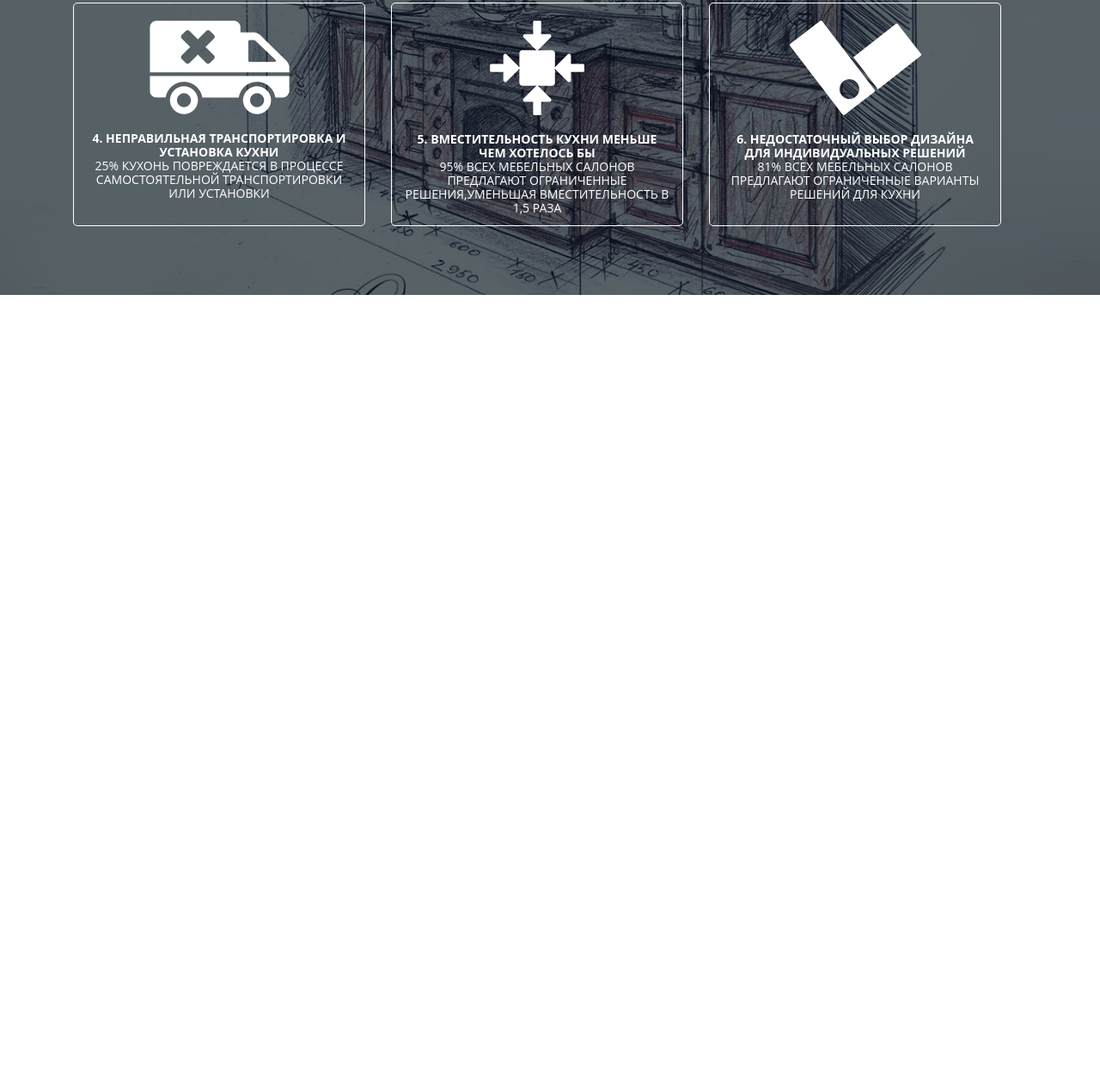
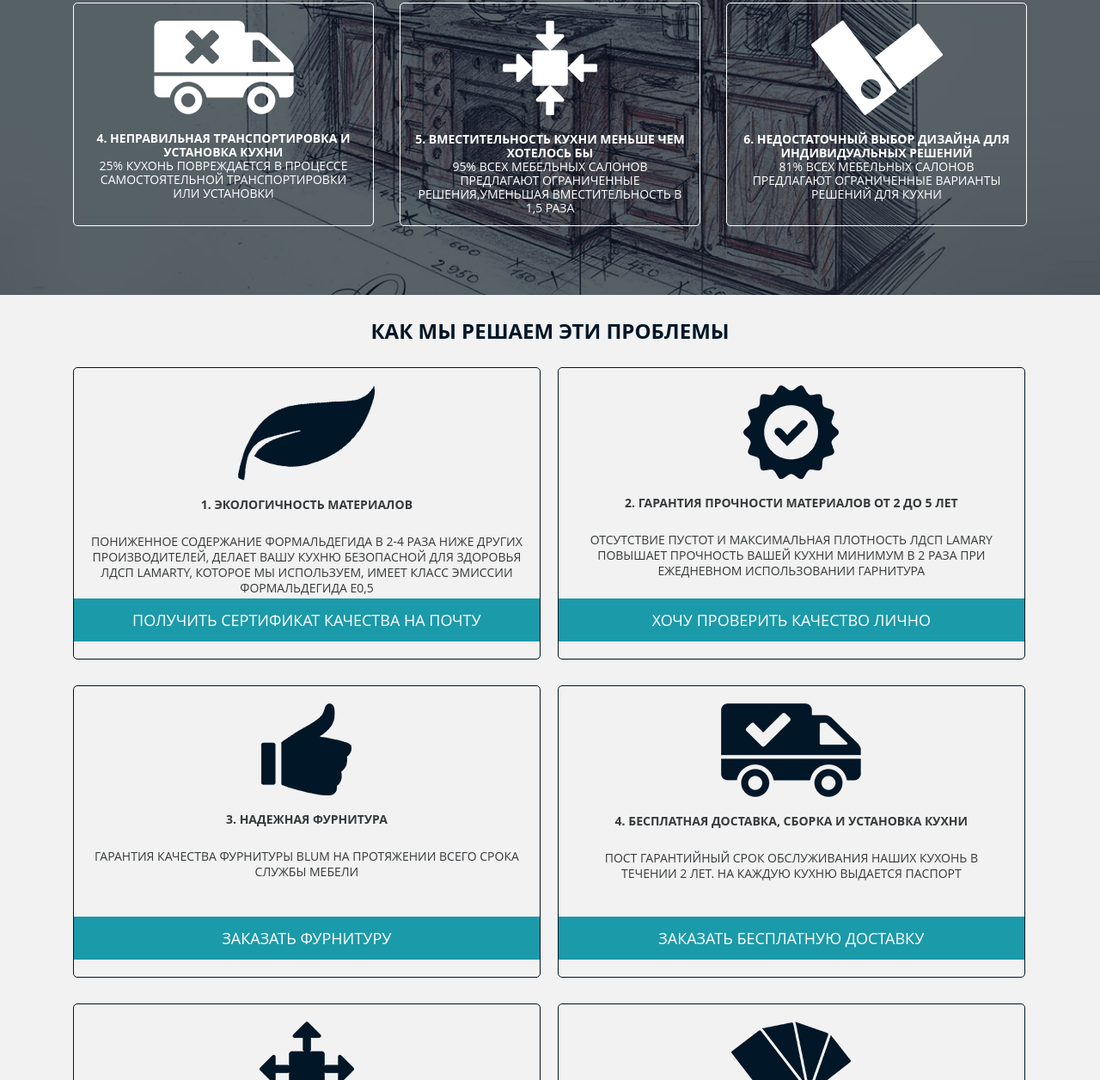
Before and after one commit to druny/kitchen66, a plain HTML site: page www/index.html in a window 1280 px wide. Shown: the part 1544-2800 px from the top of the page at 86% size. Before the commit the page ends 1912 px from the top, so only its background shows below. Drawn offline with nearby package versions, Linux system fonts and the light colour scheme.

Commit message:
Create 'Answers' block

```diff
--- a/www/index.html
+++ b/www/index.html
@@ -93,7 +93,7 @@
 					</h3>
 					<form class="main-post-form" action="#" method="post">
 						<input type="text" placeholder="ВВЕДИТЕ ИМЯ" required>
-						<input type="number" pattern="[0-9_-]{10}" placeholder="+7 (___)___-__-__" title="Формат: (096) 999 99 99" required>
+						<input type="number" pattern="^((8|\+7)[\- ]?)?(\(?\d{3}\)?[\- ]?)?[\d\- ]{7,10}$" placeholder="+7 (___)___-__-__" title="Формат: (096) 999 99 99"  required>
 						<input type="email" placeholder="ВВЕДИТЕ E-MAIL" required>
 						<button class="callback-button">
 							Получить каталог
@@ -192,6 +192,61 @@
 		<div class="clearfix"></div>
 	</div>
 </div>
+
+<div class="answers">
+	<div class="container">
+		<h3 class="answers-title">КАК МЫ РЕШАЕМ ЭТИ ПРОБЛЕМЫ</h3>
+
+		<div class="answers-item col-sm-6 col-xs-12">
+			<img src="/img/answers/eko.png" alt="" class="answers-img">
+			<p class="answers-info">1. ЭКОЛОГИЧНОСТЬ МАТЕРИАЛОВ</p>
+			<p class="answers-text">ПОНИЖЕННОЕ СОДЕРЖАНИЕ ФОРМАЛЬДЕГИДА В 2-4 РАЗА НИЖЕ ДРУГИХ ПРОИЗВОДИТЕЛЕЙ, ДЕЛАЕТ ВАШУ КУХНЮ БЕЗОПАСНОЙ ДЛЯ ЗДОРОВЬЯ ЛДСП LAMARTY, КОТОРОЕ МЫ  ИСПОЛЬЗУЕМ, ИМЕЕТ КЛАСС ЭМИССИИ ФОРМАЛЬДЕГИДА Е0,5 </p>
+			<button class="callback-button answers-button">
+				ПОЛУЧИТЬ СЕРТИФИКАТ КАЧЕСТВА НА ПОЧТУ
+			</button>
+		</div>
+		<div class="answers-item col-sm-6 col-xs-12">
+			<img src="/img/answers/guarantees.png" alt="" class="answers-img">
+			<p class="answers-info">2. ГАРАНТИЯ ПРОЧНОСТИ МАТЕРИАЛОВ ОТ 2 ДО 5 ЛЕТ</p>
+			<p class="answers-text">ОТСУТСТВИЕ ПУСТОТ И МАКСИМАЛЬНАЯ ПЛОТНОСТЬ ЛДСП  LAMARY ПОВЫШАЕТ ПРОЧНОСТЬ ВАШЕЙ КУХНИ МИНИМУМ В 2 РАЗА ПРИ ЕЖЕДНЕВНОМ ИСПОЛЬЗОВАНИИ ГАРНИТУРА</p>
+			<button class="callback-button answers-button">
+				ХОЧУ ПРОВЕРИТЬ КАЧЕСТВО ЛИЧНО
+			</button>
+		</div>
+		<div class="answers-item col-sm-6 col-xs-12">
+			<img src="/img/answers/like.png" alt="" class="answers-img">
+			<p class="answers-info">3. НАДЕЖНАЯ ФУРНИТУРА</p>
+			<p class="answers-text">ГАРАНТИЯ КАЧЕСТВА ФУРНИТУРЫ BLUM НА  ПРОТЯЖЕНИИ ВСЕГО СРОКА СЛУЖБЫ МЕБЕЛИ</p>
+			<button class="callback-button answers-button">
+				ЗАКАЗАТЬ ФУРНИТУРУ
+			</button>
+		</div>
+		<div class="answers-item col-sm-6 col-xs-12">
+			<img src="/img/answers/delivery.png" alt="" class="answers-img">
+			<p class="answers-info">4. БЕСПЛАТНАЯ ДОСТАВКА, СБОРКА И УСТАНОВКА КУХНИ</p>
+			<p class="answers-text">ПОСТ ГАРАНТИЙНЫЙ СРОК ОБСЛУЖИВАНИЯ НАШИХ КУХОНЬ В ТЕЧЕНИИ 2 ЛЕТ. НА КАЖДУЮ КУХНЮ ВЫДАЕТСЯ ПАСПОРТ</p>
+			<button class="callback-button answers-button">
+				ЗАКАЗАТЬ БЕСПЛАТНУЮ ДОСТАВКУ
+			</button>
+		</div>
+		<div class="answers-item col-sm-6 col-xs-12">
+			<img src="/img/answers/aim.png" alt="" class="answers-img">
+			<p class="answers-info">5. НЕСТАНДАРТНЫЕ РЕШЕНИЯ</p>
+			<p class="answers-text">СДЕЛАЕМ ПРОСТРАНСТВО ВАШЕЙ КУХНИ  МАКСИМАЛЬНО ВМЕСТИТЕЛЬНЫМ И ФУНКЦИОНАЛЬНЫМ</p>
+			<button class="callback-button answers-button">
+				ПОЛУЧИТЬ КОНСУЛЬТАЦИЮ ДИЗАЙНЕРА
+			</button>
+		</div>
+		<div class="answers-item col-sm-6 col-xs-12">
+			<img src="/img/answers/carts.png" alt="" class="answers-img">
+			<p class="answers-info">6. РАЗНООБРАЗИЕ ДЕКОРОВ</p>
+			<p class="answers-text">БОЛЕЕ 100 ЦВЕТОВ ЛДСП, ИЗ НИХ ПОЧТИ 70% ЭКСКЛЮЗИВНЫХ, БОЛЕЕ 600 ВАРИАНТОВ ФАСАДОВ МДФ С ПЛЕНКОЙ ПВХ, 1625 Крашеных фасадов, ШПОН, МАССИВ</p>
+			<button class="callback-button answers-button">
+				ПОЛУЧИТЬ КАТАЛОГ НА ПОЧТУ
+			</button>
+		</div>
+	</div>
+</div>
 	<script src="http://ajax.googleapis.com/ajax/libs/jquery/1/jquery.min.js"></script>
 	<script type="text/javascript" src="/js/bootstrap.js"></script>
 </body>
--- a/www/scss/app.scss
+++ b/www/scss/app.scss
@@ -45,8 +45,8 @@ body {
 	background-size: cover;
 	background-position: center;
 	position: relative;
-	margin-top: -100px;
-	padding-top: 200px;
+	margin-top: 0px;
+	padding-top: 100px;
 	&-menu {
 		position: fixed;
 		width: 100%;
@@ -245,7 +245,7 @@ body {
 	background-size: cover;
 	background-position: center;
 	padding: 50px;
-	margin-bottom: 25px;
+
 	text-align: center;
 
 	&-title {
@@ -259,12 +259,15 @@ body {
 		border: 1px solid #fff;
 		border-radius: 5px;
 		height: 260px;
-		width: 340px;
+		width: 350px;
 		margin-bottom: 30px;
 		margin-right: 30px;
 		font-size: 14px;
 		color: #fff;
 		line-height: 16px;
+		&:nth-child(3n + 1 ) {
+			margin-right: 0;
+		}
 	}
 	&-img {
 		display: block;
@@ -275,3 +278,51 @@ body {
 	}
 
 }
+
+.answers {
+	background-color: #f2f2f2;
+	padding: 30px;
+	text-align: center;
+	position: relative;
+	&-title {
+		text-align: center;
+		font-size: 24px;
+		color: #011627;
+		margin-bottom: 30px;
+		font-weight: bold;
+	}
+	&-item {
+		position: relative;
+		height: 340px;
+		border: 1px solid #011627;
+		border-radius: 5px;
+		padding: 20px;
+		margin-right: 20px;
+		margin-bottom: 30px;
+		width: 49%;
+		font-size: 14px;
+		line-height: 18px;
+		&:nth-child(2n + 1) {
+			margin-right: 0;
+		}
+
+	}
+
+	&-img {
+		margin-bottom: 15px;
+	}
+	&-info {
+		font-weight: bold;
+		margin-bottom: 25px;
+	}
+	&-text {
+		margin-bottom: 15px;
+	}
+	&-button {
+		position: absolute;
+		bottom: 20px;
+		left: 0;
+		width: 100%;
+		font-size: 18px;
+	}
+}
```
Also changed, not shown: www/css/style.css, www/css/style.min.css, www/img/answers/aim.png (added), www/img/answers/carts.png (added), www/img/answers/delivery.png (added), www/img/answers/eko.png (added), www/img/answers/guarantees.png (added), www/img/answers/like.png (added).
